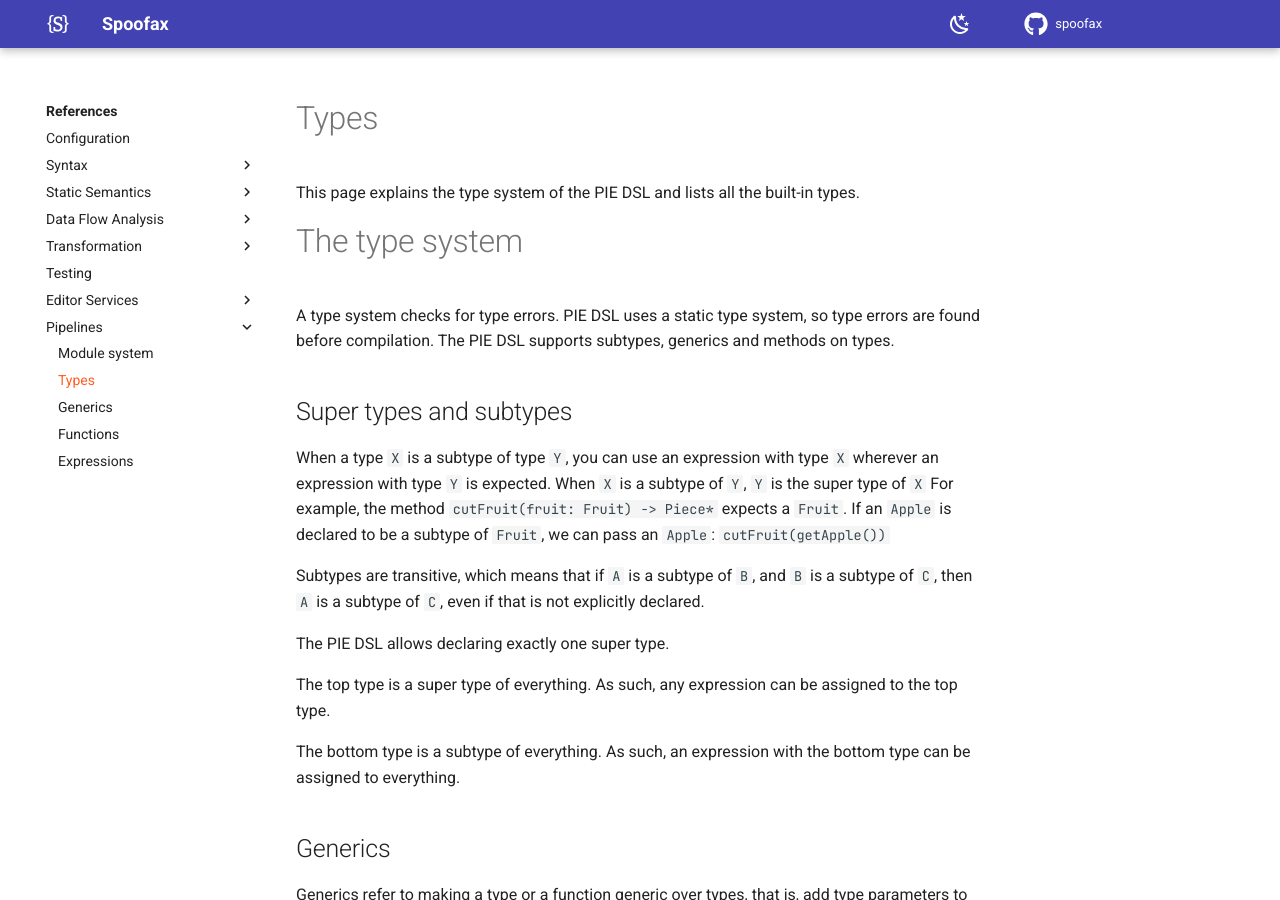
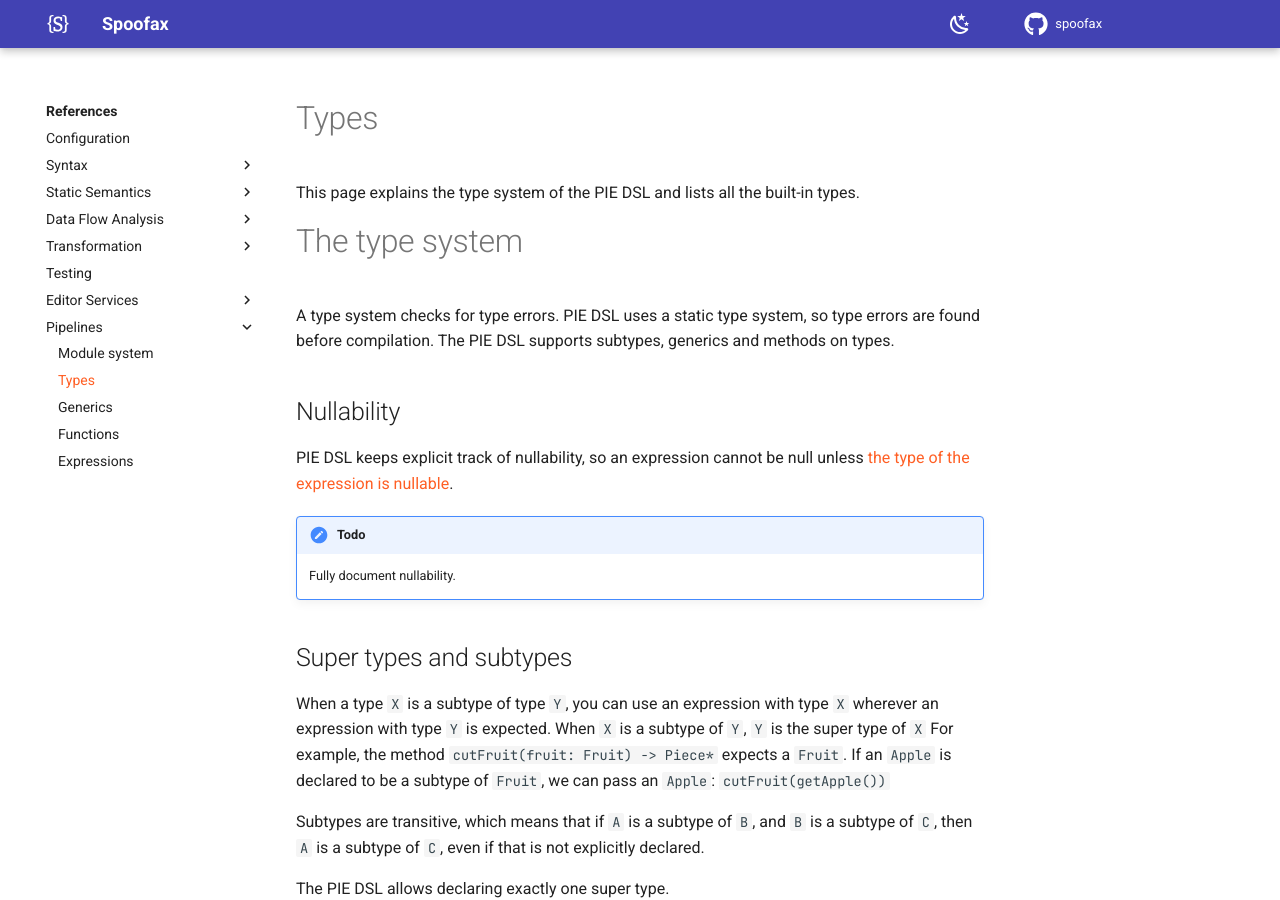
Before and after one commit to pdmosses/metaborg.github.io, an MkDocs documentation site: the page built from docs/references/pipelines/types.md, in a window 1280 px wide and 900 px high. Built offline with MkDocs 1.6.1 and Material for MkDocs 9.7.7, drawn with Linux system fonts in a browser that asks for light colours; comment, search, counter and statistics services are not loaded.

Commit message:
Add stub for nullability

```diff
--- a/docs/references/pipelines/types.md
+++ b/docs/references/pipelines/types.md
@@ -7,6 +7,13 @@ This page explains the type system of the PIE DSL and lists all the built-in typ
 A type system checks for type errors.
 PIE DSL uses a static type system, so type errors are found before compilation.
 The PIE DSL supports subtypes, generics and methods on types.
+
+## Nullability
+
+PIE DSL keeps explicit track of nullability, so an expression cannot be null unless [the type of the expression is nullable](#nullable-type).
+
+!!! todo
+    Fully document nullability.
 
 ## Super types and subtypes
 
```
